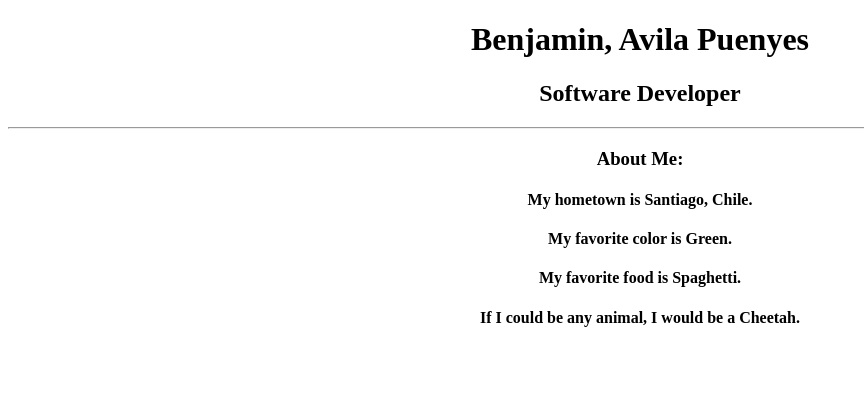
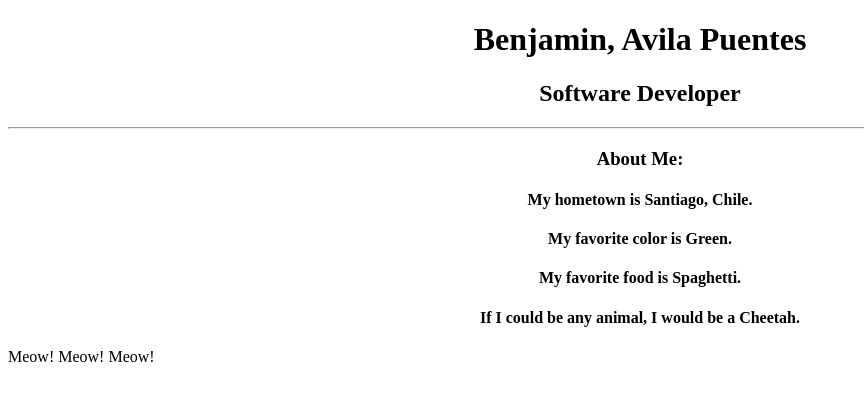
Before and after one commit to Benjee64/my-first-repo, a plain HTML site: page index.html in a window 1280 px wide. Shown: the whole page, without its empty margins (0-864 px from the left). Drawn offline with Linux system fonts and the light colour scheme.

Commit message:
Adding new placeholder text

```diff
--- a/index.html
+++ b/index.html
@@ -7,7 +7,7 @@
           </head>
           <body>
             <div align="center">
-                <h1>Benjamin, Avila Puenyes</h1>
+                <h1>Benjamin, Avila Puentes</h1>
                 <h2>Software Developer</h2>
                 <hr>
                 <h3>About Me:</h3>
@@ -18,3 +18,4 @@
             </div>
           </body>
         </html>
+        <p>Meow! Meow! Meow!</p>
```
